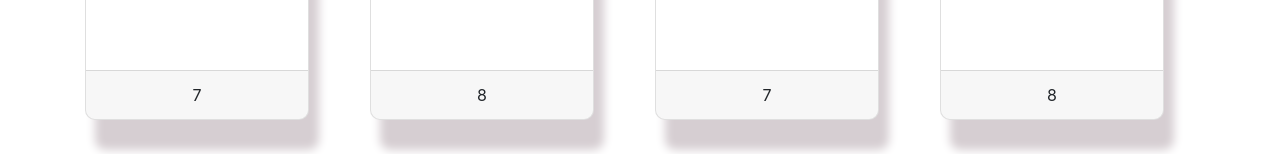
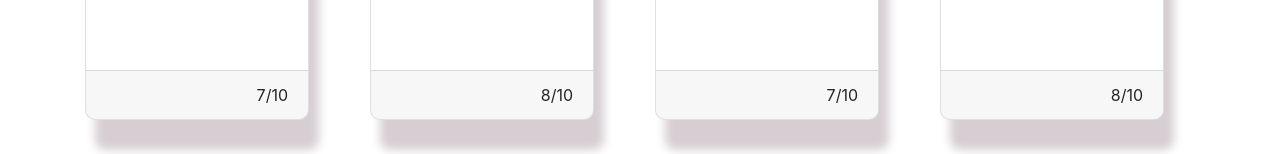
Before and after one commit to Khaliddxx/React_Hooks_cp, a React (Create React App) app: page / in a window 1280 px wide. Shown: the part 570-724 px from the top of the page. Built offline with nearby package versions, Linux system fonts and the light colour scheme; grey boxes are pictures that could not be loaded.

Commit message:
added rate filtering, minor duplication bug

```diff
--- a/package.json
+++ b/package.json
@@ -3,6 +3,7 @@
   "version": "0.1.0",
   "private": true,
   "dependencies": {
+    "@fortawesome/fontawesome-free": "^5.15.3",
     "@testing-library/jest-dom": "^5.14.1",
     "@testing-library/react": "^11.2.7",
     "@testing-library/user-event": "^12.8.3",
--- a/src/Components/MovieCard.js
+++ b/src/Components/MovieCard.js
@@ -29,7 +29,10 @@ const MovieCard = (props) => {
           <h5 class="card-title">{data.title}</h5>
           <p class="card-text">{data.description}</p>
         </div>
-        <span className="card-footer">{data.rating}</span>
+        <span className="card-footer" style={{ textAlign: "right" }}>
+          <i class="fas fa-star-half-alt"></i>
+          {data.rating}/10
+        </span>
       </div>
     </>
   );
```
Also changed, not shown: 1 other file (tests, documents, lock files or other folders).
